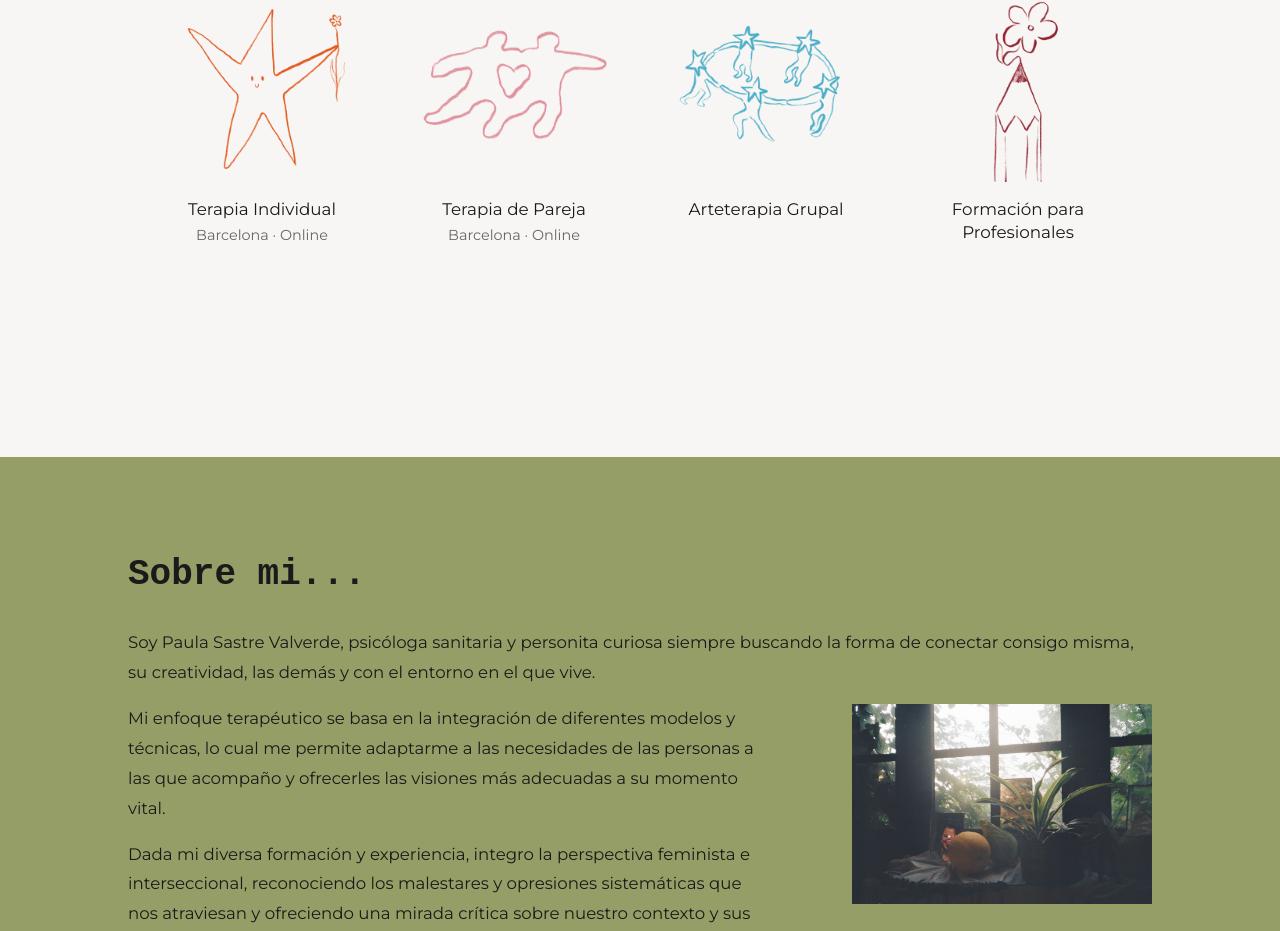
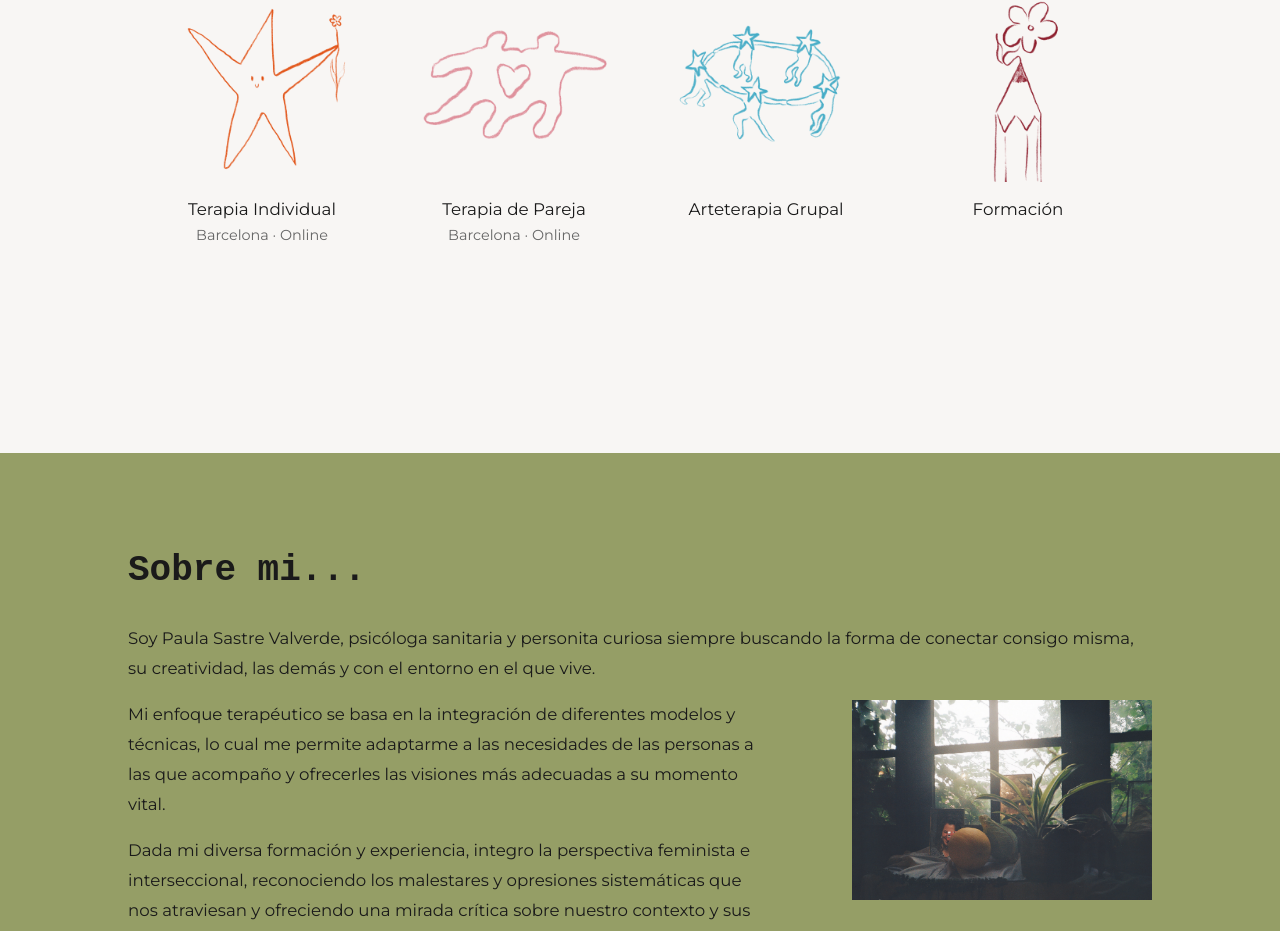
Before and after one commit to nicomencia/paulaweb, a React (Vite) app: page / in a window 1280 px wide. Shown: the part 1431-2362 px from the top of the page. Built offline with nearby package versions, Linux system fonts and the light colour scheme; no server answers; a web font is replaced by a local one.

Commit message:
Updated Hero.jsx

```diff
--- a/src/components/Hero.jsx
+++ b/src/components/Hero.jsx
@@ -22,7 +22,7 @@ const servicios = [
   },
   {
     id: 'formacion-profesionales',
-    titulo: 'Formación para Profesionales',
+    titulo: 'Formación',
     subtitulo: null,
     imagen: '/servicios_formacion.png',
   },
```
